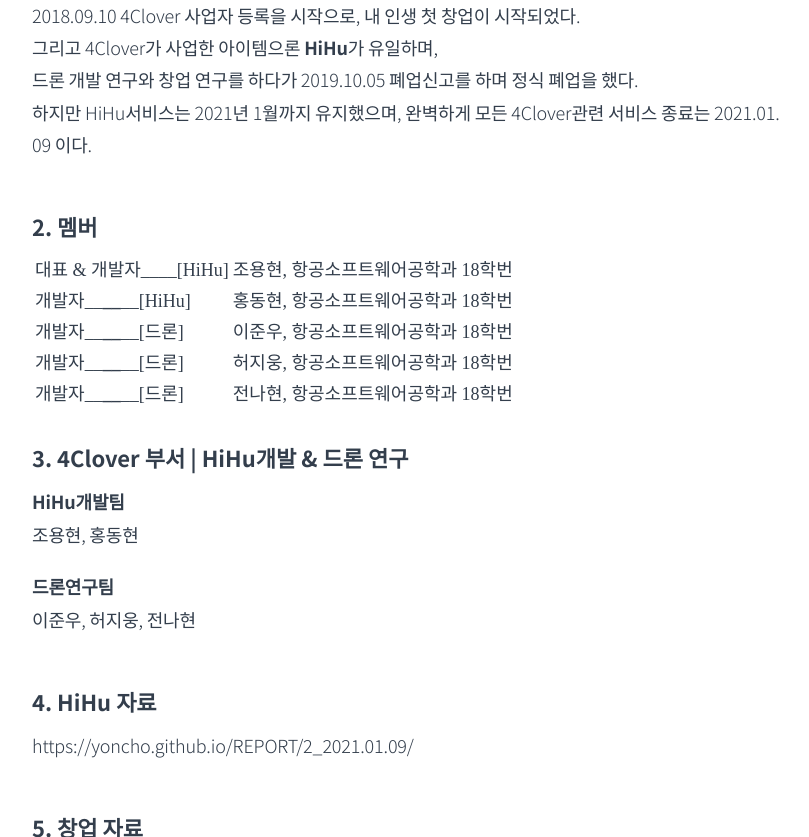
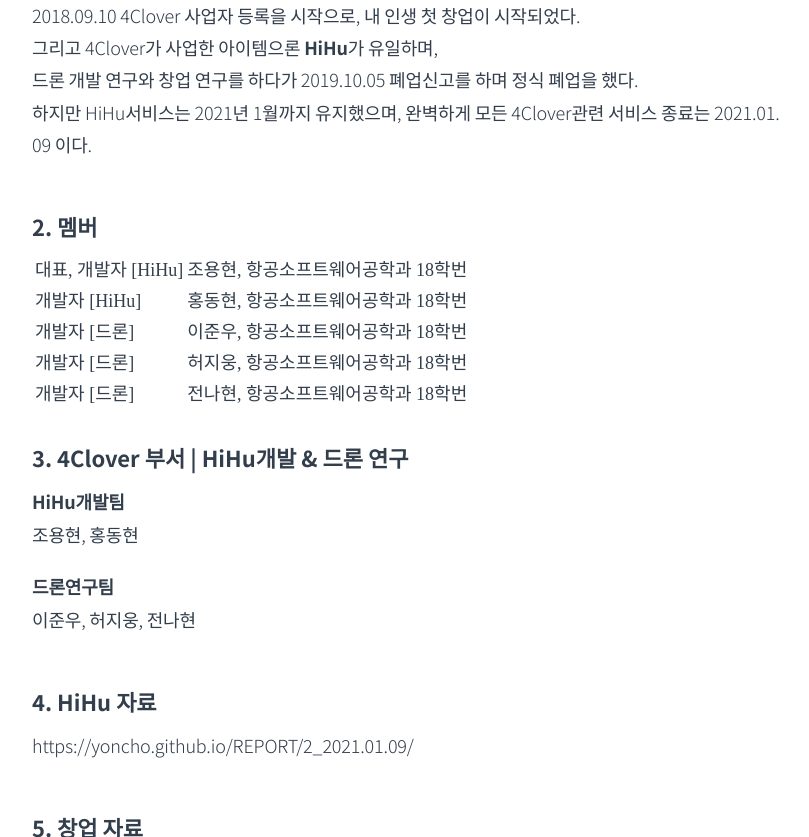
Before and after one commit to yoncho/yoncho.github.io, a Jekyll site: the page built from REPORT/3_2021.06.29.md, in a window 1280 px wide and 900 px high, scrolled down 1286 px, cut to the strip 0-837 px from the top of the window. Shown: the whole strip, without its empty margins (233-1042 px from the left). Built offline with Jekyll 4.4.1, drawn with Linux system fonts in a browser that asks for light colours; some web fonts are replaced.

Commit message:
2021.06.29

```diff
--- a/REPORT/3_2021.06.29.md
+++ b/REPORT/3_2021.06.29.md
@@ -33,11 +33,11 @@
 
 ## 2. 멤버
 
-대표 & 개발자____[HiHu] | 조용현, 항공소프트웨어공학과 18학번
-개발자__________[HiHu] | 홍동현, 항공소프트웨어공학과 18학번
-개발자__________[드론] | 이준우, 항공소프트웨어공학과 18학번
-개발자__________[드론] | 허지웅, 항공소프트웨어공학과 18학번
-개발자__________[드론] | 전나현, 항공소프트웨어공학과 18학번
+대표, 개발자 [HiHu] | 조용현, 항공소프트웨어공학과 18학번
+개발자 [HiHu] | 홍동현, 항공소프트웨어공학과 18학번
+개발자 [드론] | 이준우, 항공소프트웨어공학과 18학번
+개발자 [드론] | 허지웅, 항공소프트웨어공학과 18학번
+개발자 [드론] | 전나현, 항공소프트웨어공학과 18학번
 
 ## 3. 4Clover 부서 | HiHu개발 & 드론 연구
 
```
